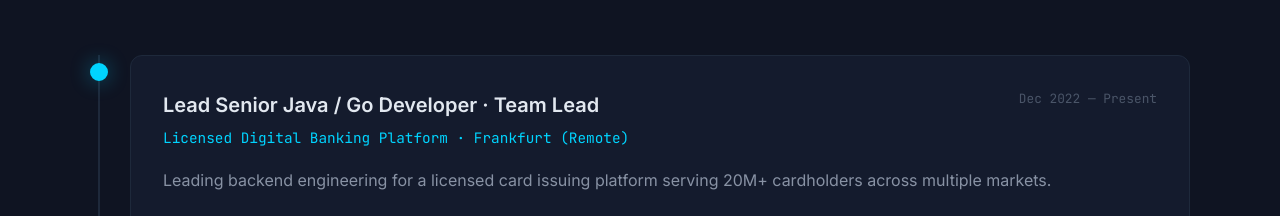
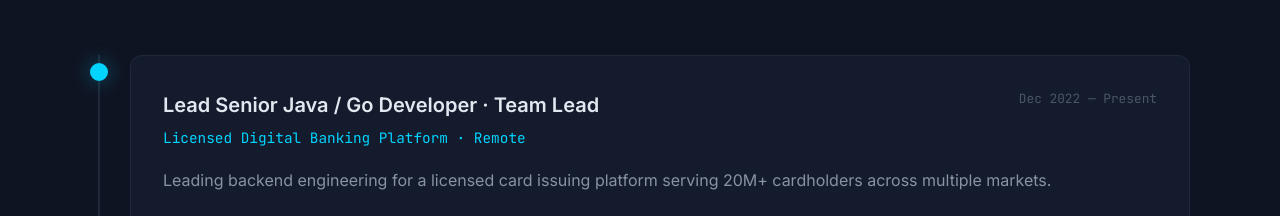
Before and after one commit to HelenArams/HelenArams.github.io, a React (Vite) app: page / in a window 1280 px wide. Shown: the part 1964-2180 px from the top of the page. Built offline with nearby package versions, Linux system fonts and the light colour scheme.

Commit message:
Remove location

```diff
--- a/src/data/experience.ts
+++ b/src/data/experience.ts
@@ -12,7 +12,7 @@ export const EXPERIENCE: TimelineItem[] = [
   {
     isCurrent: true,
     role: 'Lead Senior Java / Go Developer · Team Lead',
-    company: 'Licensed Digital Banking Platform · Frankfurt (Remote)',
+    company: 'Licensed Digital Banking Platform · Remote',
     date: 'Dec 2022 — Present',
     description: 'Leading backend engineering for a licensed card issuing platform serving 20M+ cardholders across multiple markets.',
     achievements: [
```
